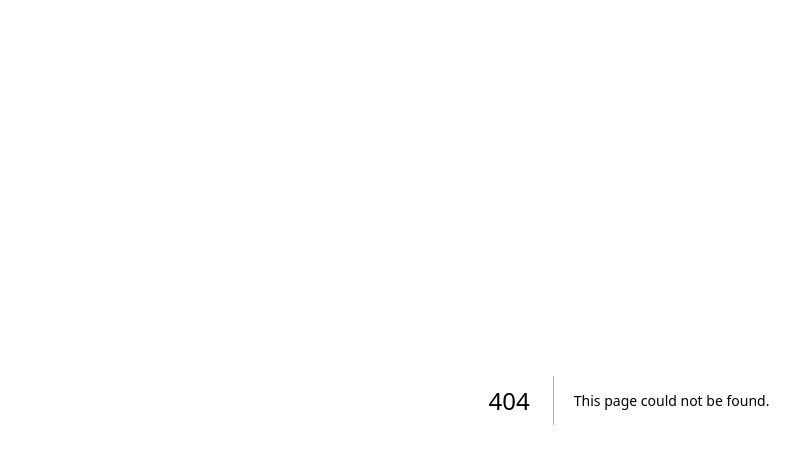
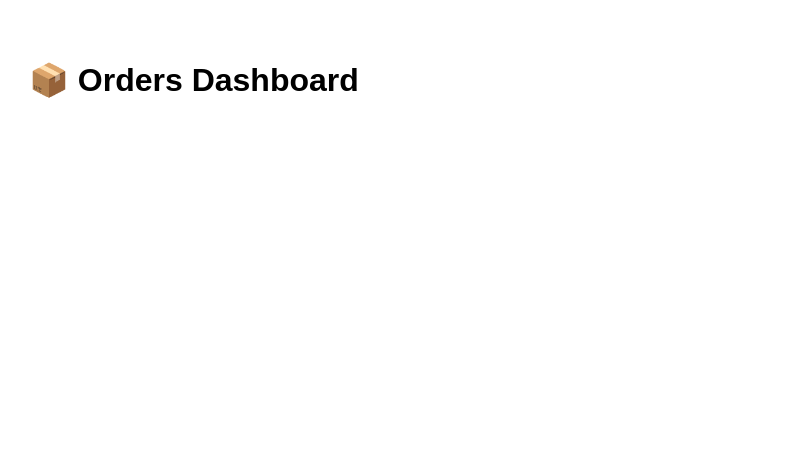
Before and after one commit to jacksp7101-code/single-product-landing, a Next.js app: page /admin in a window 1280 px wide. Before the commit this address had no page. Shown: the top 464 px of the page, without its empty margins (11-811 px from the left). Built offline with nearby package versions, Linux system fonts and the light colour scheme.

Commit message:
Create page.js

```diff
--- /dev/null
+++ b/app/admin/page.js
@@ -0,0 +1,26 @@
+"use client";
+
+import { useEffect, useState } from "react";
+
+export default function Admin() {
+  const [orders, setOrders] = useState([]);
+
+  useEffect(() => {
+    fetch("/api/orders")
+      .then(res => res.json())
+      .then(data => setOrders(data));
+  }, []);
+
+  return (
+    <main style={{ padding: 40 }}>
+      <h1>📦 Orders Dashboard</h1>
+
+      {orders.map(order => (
+        <div key={order.id} style={{ border: "1px solid #ccc", padding: 10, margin: 10 }}>
+          <p><b>Name:</b> {order.name}</p>
+          <p><b>Phone:</b> {order.phone}</p>
+        </div>
+      ))}
+    </main>
+  );
+}
```
